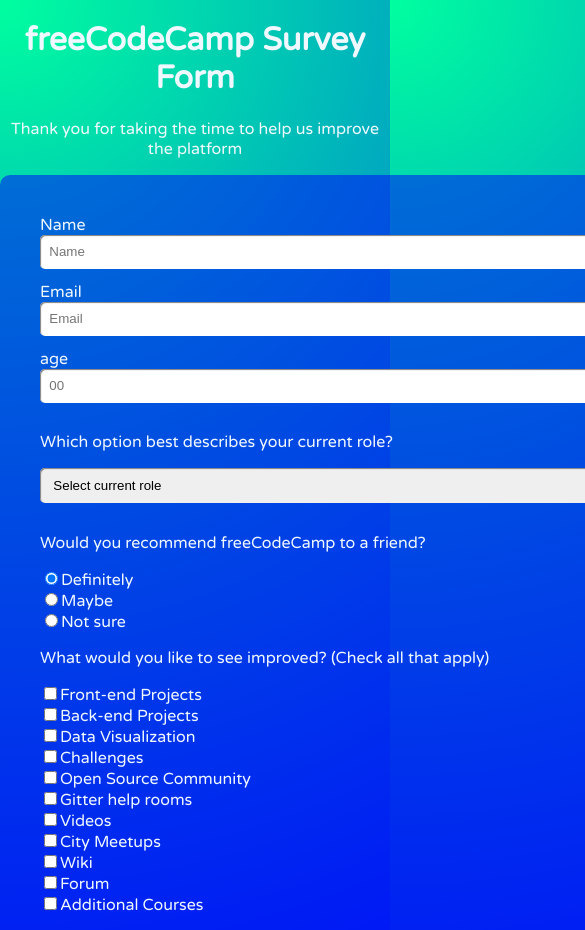
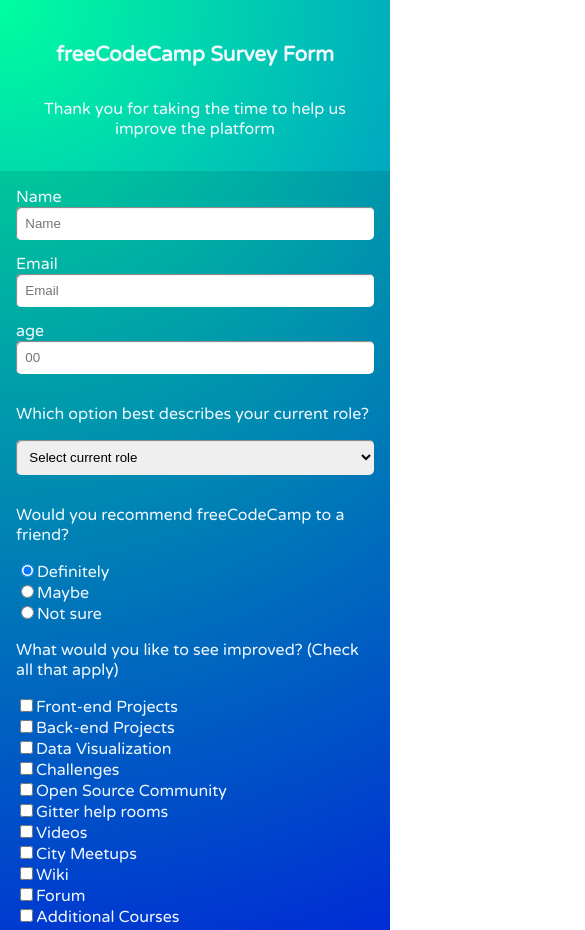
Before and after one commit to andresbonett/fcc-survey-form, a plain HTML site: page index.html in a window 390 px wide. Shown: the top 930 px of the page, 585 px wide, since content can reach past the window. Drawn offline with Linux system fonts and the light colour scheme.

Commit message:
add media query

```diff
--- a/style.css
+++ b/style.css
@@ -57,3 +57,23 @@ button {
   background: linear-gradient(145deg, #19905f, #1eab71);
   box-shadow: 20px 20px 60px #18885a, -20px -20px 60px #20b87a;
 }
+
+@media screen and (max-width: 740px) {
+  #title {
+    margin-top: 2em;
+    font-size: 1.3em;
+  }
+  #description {
+    font-size: 1rem;
+    margin: 2em;
+  }
+
+  #survey-form {
+    width: 100%;
+    margin: auto 0;
+    padding: 1em;
+    box-sizing: border-box;
+    background-color: rgba(0, 0, 0, 0.1);
+    border-radius: 0;
+  }
+}
```
